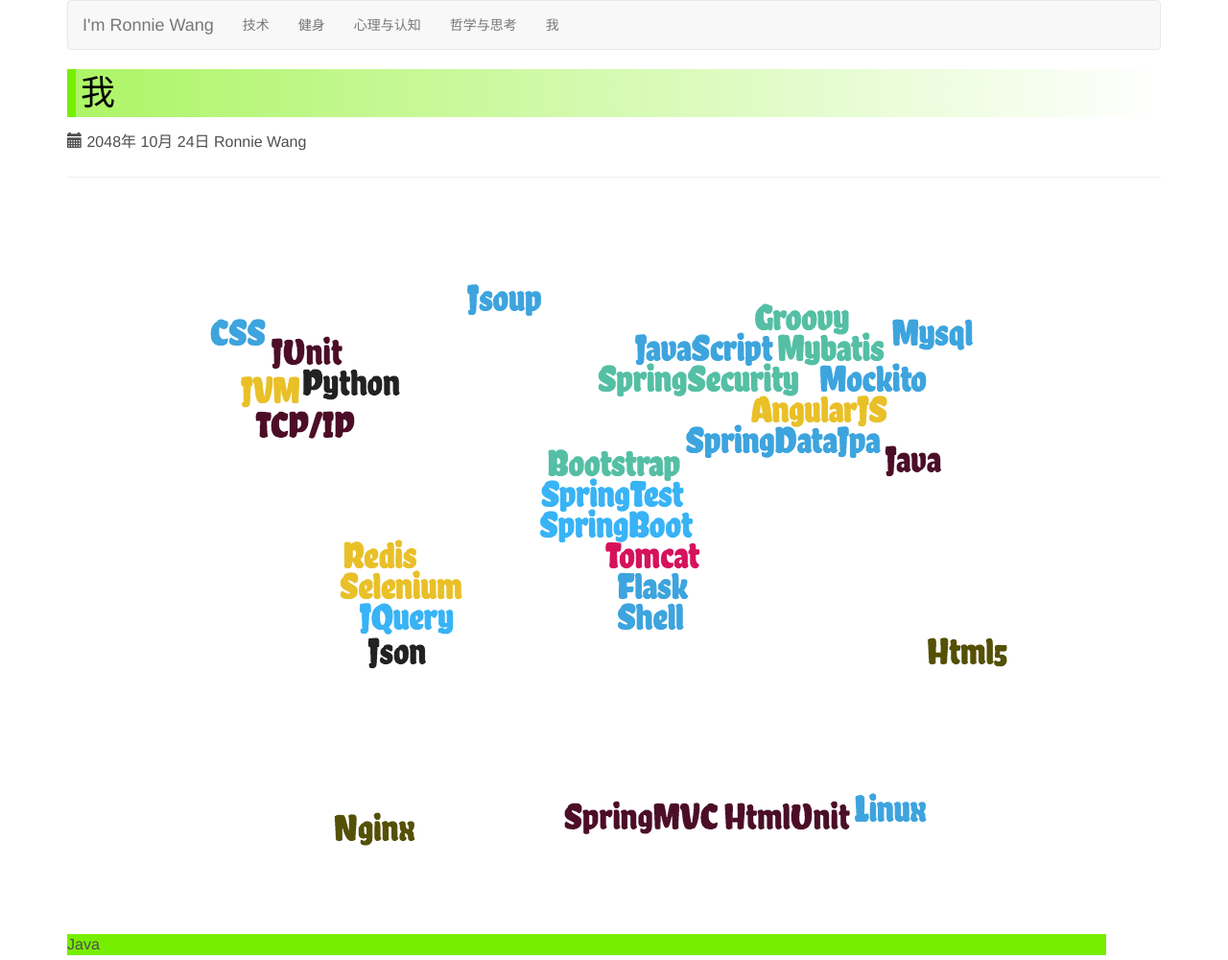
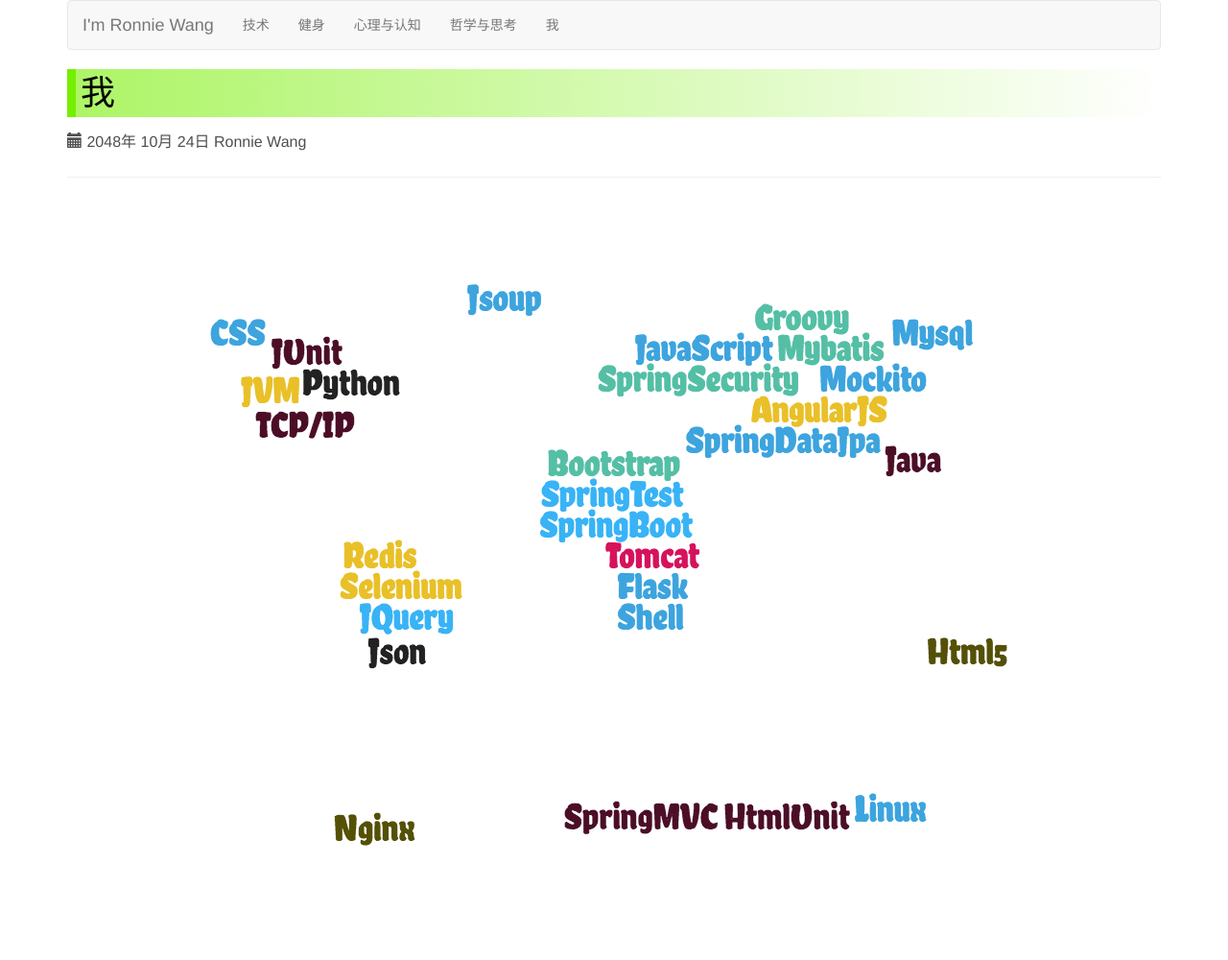
Before and after one commit to ronniewang/ronniewang.github.io, a Jekyll site: the page built from _posts/2048-10-24-me.md, in a window 1280 px wide. Shown: the whole page at 96% size. Built offline with Jekyll 4.4.1, drawn with Linux system fonts in a browser that asks for light colours; after the commit the page ends 973 px from its top, so only the background shows below that.

Commit message:
update files

```diff
--- a/_posts/2048-10-24-me.md
+++ b/_posts/2048-10-24-me.md
@@ -10,11 +10,11 @@ description: About me
 </div>
 
 
-<div class="tech-bar-wrapper">
+<!--div class="tech-bar-wrapper">
     <span class="tech-bar" style="width:95%; background-color:#76EE00;">Java</span>
     <span class="tech-bar" style="width:5%; background-color:#fff;"></span>
 </div>
-<!--div class="tech-bar-wrapper">
+<div class="tech-bar-wrapper">
     <span class="tech-bar" style="width:85%; background-color:#76EE00;">Spring MVC</span>
     <span class="tech-bar" style="width:15%; background-color:#fff;"></span>
 </div-->
```
